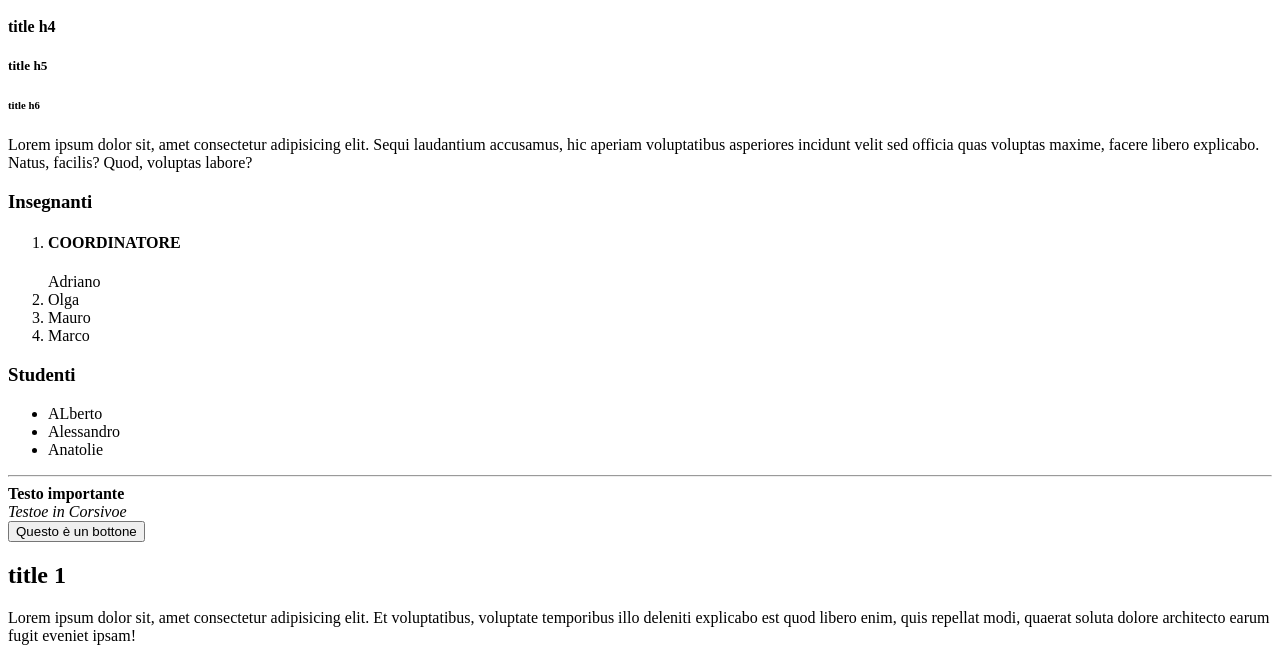
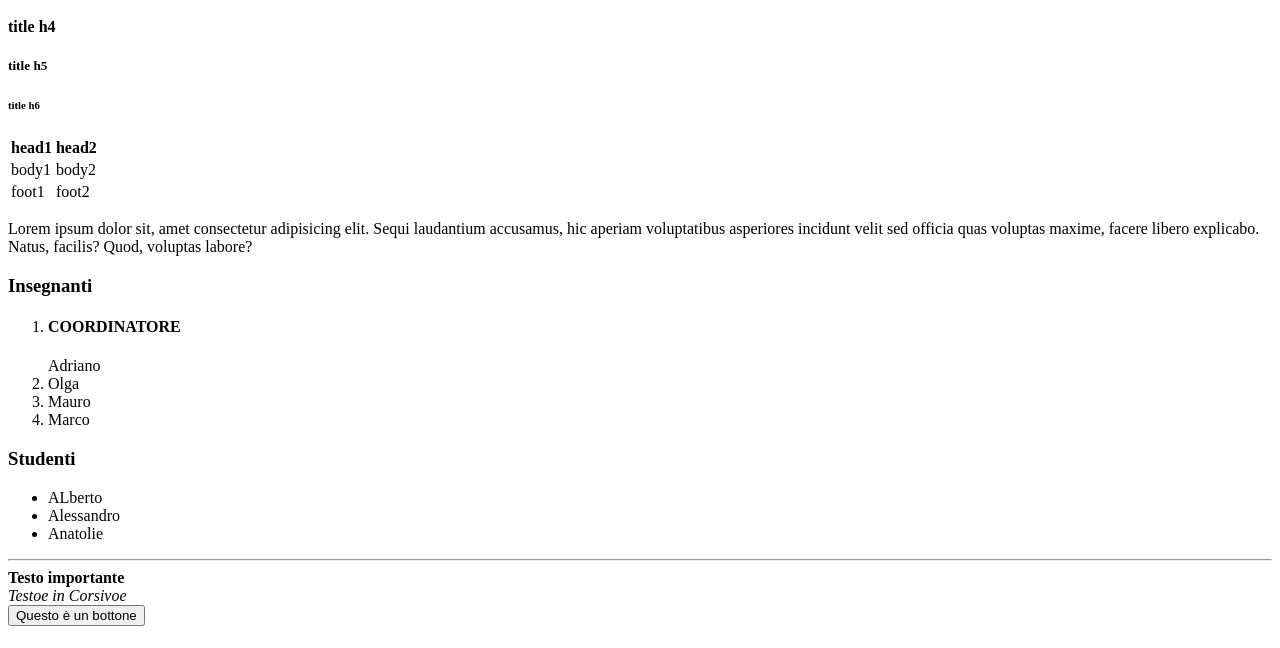
Before and after one commit to axessandro/html-tags, a plain HTML site: page index.html in a window 1280 px wide. Shown: the part 152-800 px from the top of the page. Drawn offline with Linux system fonts and the light colour scheme.

Commit message:
table-added

```diff
--- a/index.html
+++ b/index.html
@@ -19,6 +19,28 @@
         <h5>title h5</h5>
         <h6>title h6</h6>
 
+        <table>
+            <thead>
+                <tr>
+                    <th>head1</th>
+                    <th>head2</th>
+                </tr>
+            </thead>
+
+            <tbody>
+                <tr>
+                    <td>body1</td>
+                    <td>body2</td>
+                </tr>
+            </tbody>
+
+            <tfoot>
+                <tr>
+                    <td>foot1</td>
+                    <td>foot2</td>
+                </tr>
+            </tfoot>
+        </table>
 
 
     </header>
```
